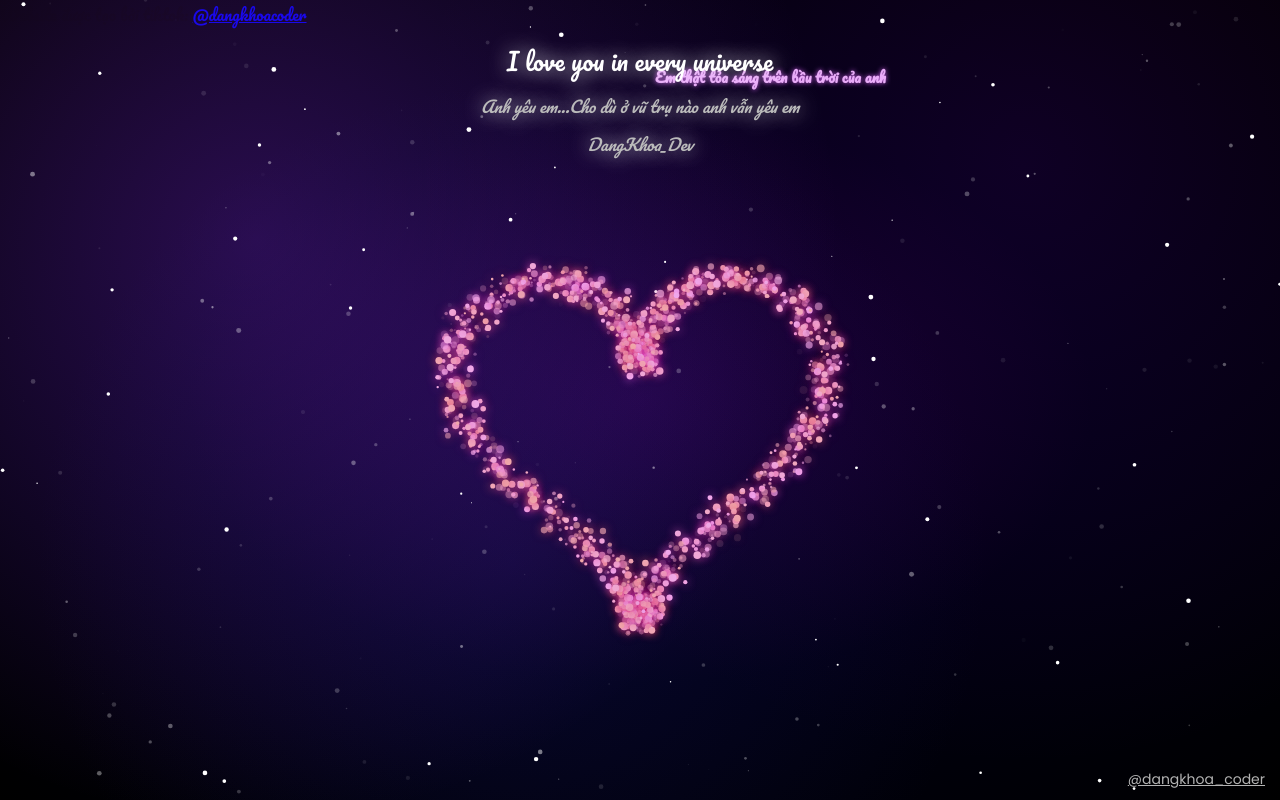
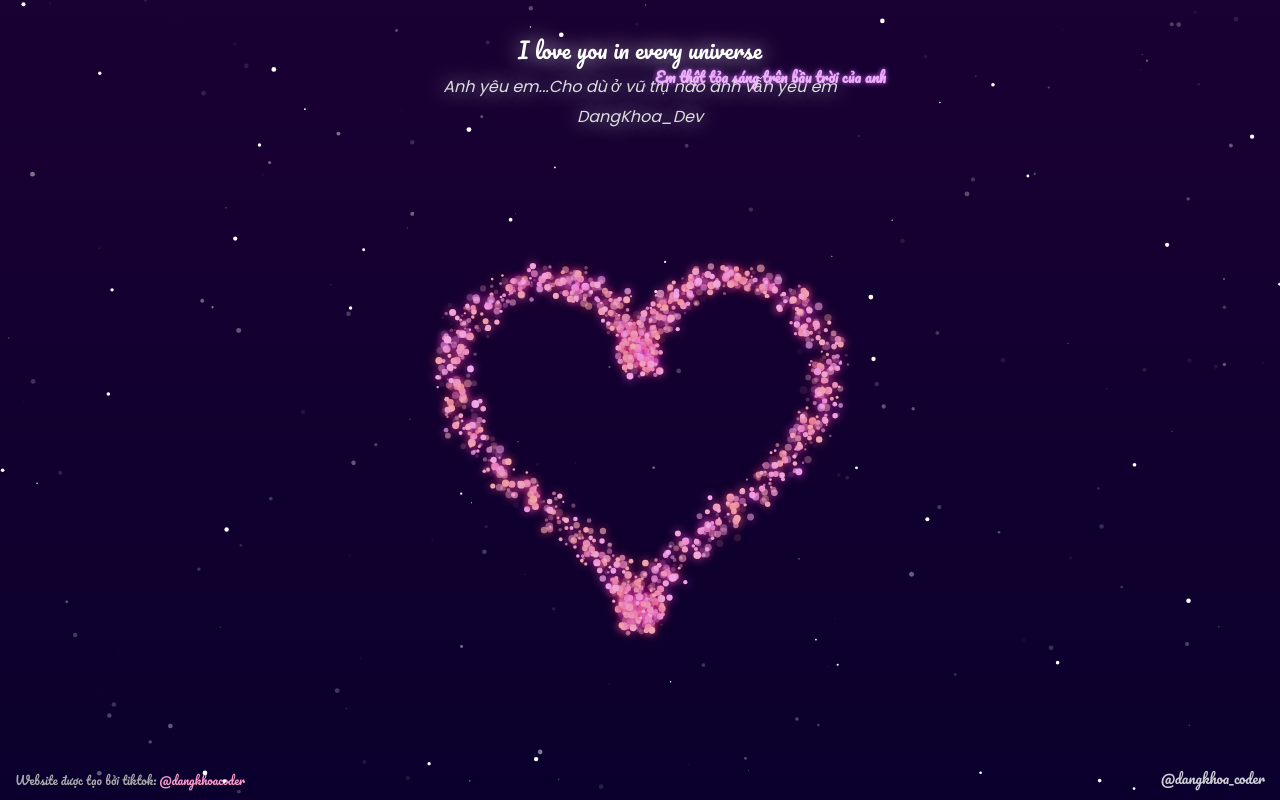
Before and after one commit to DangKhoaDev-Code/Gift_HeartStar, a plain HTML site: page index.html in a window 1280 px wide. Drawn offline with Linux system fonts and the light colour scheme; animation ran at ten frames a second.

Commit message:
Update style.css

```diff
--- a/style/style.css
+++ b/style/style.css
@@ -54,13 +54,79 @@
     }
 
 
+body {
+  margin: 0;
+  padding: 0;
+  background: #0b002d;
+  font-family: 'Poppins', sans-serif;
+  color: #fff;
+  overflow: hidden;
+}
+
+.cosmic-bg {
+  position: absolute;
+  width: 100%;
+  height: 100%;
+  background: linear-gradient(to bottom, #1a0033, #0b002d);
+  z-index: -2;
+}
+
+canvas {
+  position: absolute;
+  width: 100%;
+  height: 100%;
+  display: block;
+  z-index: -1;
+}
+
+.message {
+  position: absolute;
+  top: 30px;
+  width: 100%;
+  text-align: center;
+  font-family: 'Pacifico', cursive;
+  font-size: 22px;
+}
+
+.subtitle {
+  font-size: 16px;
+  font-family: 'Poppins', sans-serif;
+  margin-top: 5px;
+  color: #ddd;
+}
+
+.copyright {
+  position: absolute;
+  bottom: 10px;
+  left: 15px;
+  font-size: 12px;
+  color: #aaa;
+}
+
+.copyright a {
+  color: #ff99cc;
+  text-decoration: none;
+}
+
+.copyright a:hover {
+  color: #ff66cc;
+  text-shadow: 0 0 5px #ff66cc, 0 0 10px #ff66cc;
+}
+
+/* watermark góc dưới bên phải */
 .watermark {
   position: fixed;
-  bottom: 10px;       /* cách mép dưới 10px */
-  right: 15px;        /* cách mép phải 15px */
-  font-family: 'Poppins', sans-serif;
+  bottom: 10px;
+  right: 15px;
   font-size: 14px;
   color: #ffffff;
-  opacity: 0.7;       /* mờ nhẹ */
-  pointer-events: none; /* không bị click */
+  opacity: 0.8;
+  text-decoration: none;
+  transition: color 0.3s ease, opacity 0.3s ease, text-shadow 0.3s ease;
 }
+
+.watermark:hover {
+  color: #ff66cc;
+  opacity: 1;
+  text-shadow: 0 0 5px #ff66cc, 0 0 10px #ff66cc;
+}
```
